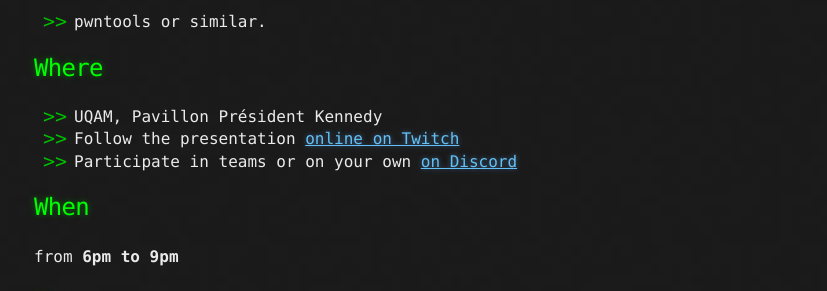
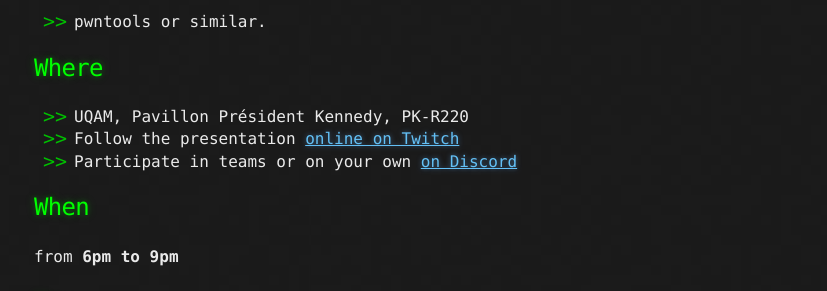
Before and after one commit to montrehack/montrehack.github.com, a Jekyll site: the page built from _posts/2022-08-17-process-injection-linux.md, in a window 1280 px wide and 900 px high, scrolled down 1609 px. Shown: the part 153-444 px from the top of the window, without its empty margins (222-1049 px from the left). Built offline with Jekyll 4.4.1, drawn with Linux system fonts in a browser that asks for light colours; some of the changed text lies outside the part shown.

Commit message:
Add location

```diff
--- a/_posts/2022-08-17-process-injection-linux.md
+++ b/_posts/2022-08-17-process-injection-linux.md
@@ -75,7 +75,7 @@ This edition is over. Here are the archived assets:
 ## Where
 
 
-* UQAM, Pavillon Président Kennedy
+* UQAM, Pavillon Président Kennedy, PK-R220
 * Follow the presentation [online on Twitch](https://twitch.tv/montrehack/)
 * Participate in teams or on your own [on Discord](https://discord.gg/4qfFwPX)
 
@@ -138,7 +138,7 @@ Cette édition est terminé, voici les archives:
 
 ## Où
 
-* UQAM, pavillon Président Kennedy
+* UQAM, pavillon Président Kennedy, PK-R220
 * Suivez la présentation [en ligne sur Twitch](https://twitch.tv/montrehack/)
 * Participez seul ou en équipe [sur Discord](https://discord.gg/4qfFwPX)
 
```
